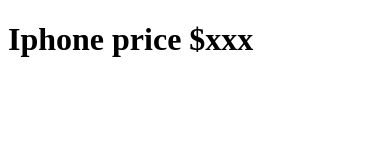
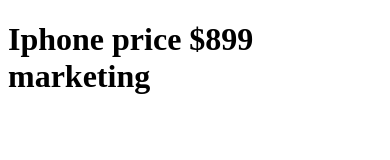
Before and after one commit to ThirawatWPT/git-awesome, a plain HTML site: page index.html in a window 390 px wide. Drawn offline with Linux system fonts and the light colour scheme.

Commit message:
Marketing set iphone price to

```diff
--- a/index.html
+++ b/index.html
@@ -4,7 +4,7 @@
     <meta charset="UTF-8">
     <meta name="viewport" content="width=device-width, initial-scale=1.0">
     <title>Apple price is </title>
-    <h1> Iphone price $xxx </h1>
+    <h1> Iphone price $899 marketing </h1>
 </head>
 <body>
 
```
